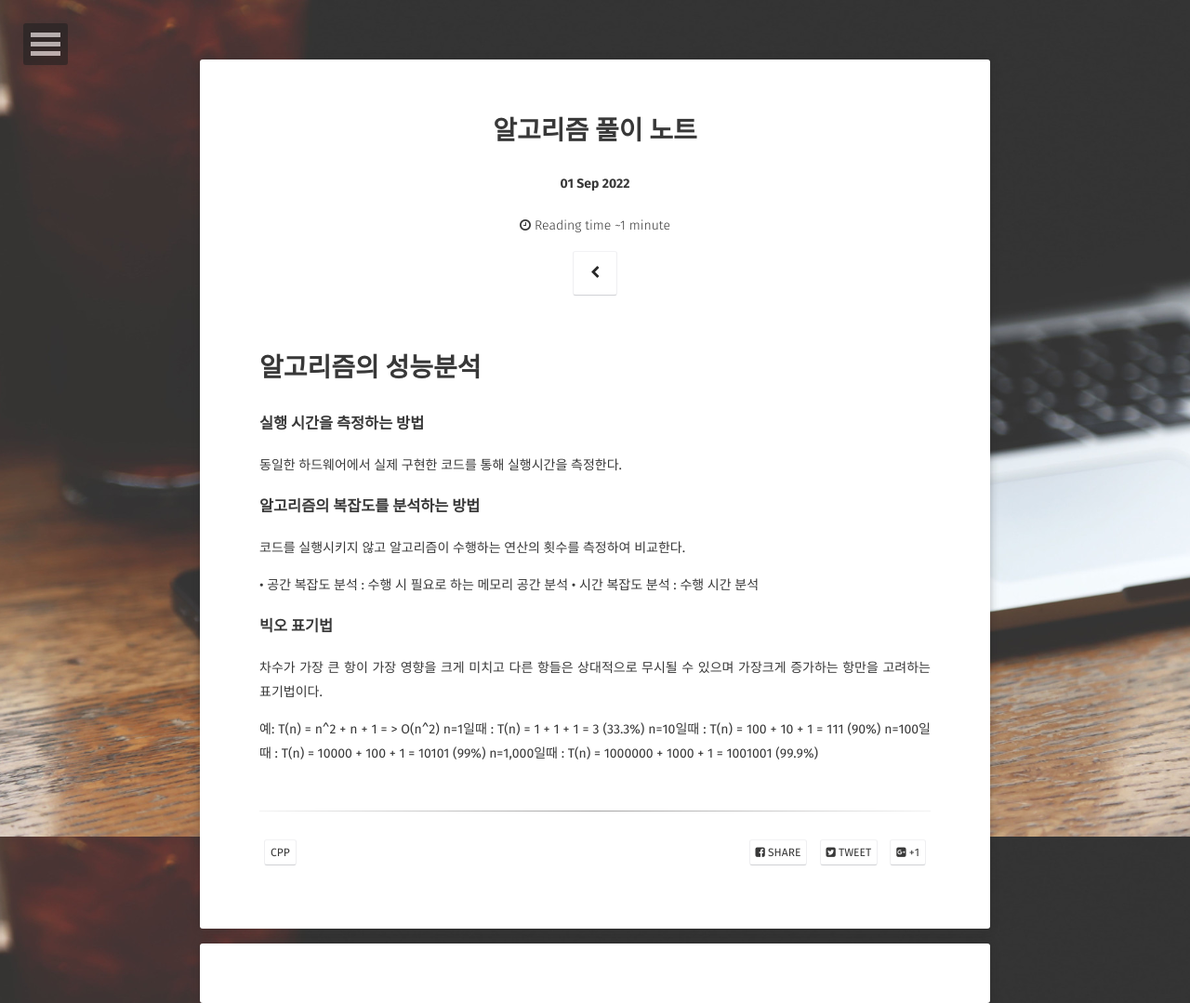
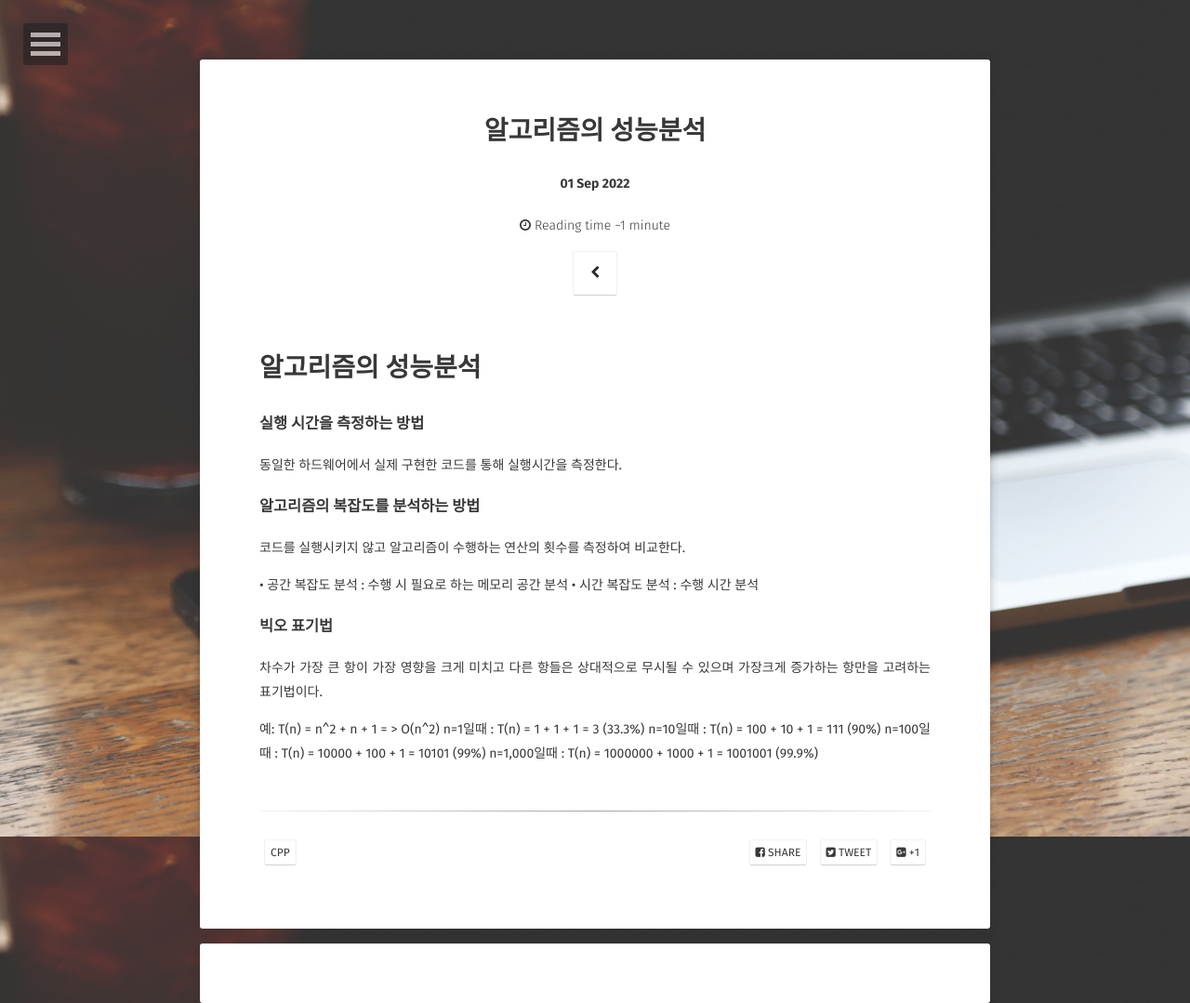
Before and after one commit to snrnsrk5/snrnsrk5.github.com, a Jekyll site: the page built from _posts/2022-09-01-알고리즘 풀이 노트-post.md, in a window 1280 px wide. Shown: the whole page at 93% size. Built offline with Jekyll 4.4.1, drawn with Linux system fonts in a browser that asks for light colours; some web fonts are replaced; comment, search, counter and statistics services are not loaded.

Commit message:
Update 2022-09-01-알고리즘 풀이 노트-post.md

```diff
--- a/_posts/2022-09-01-알고리즘 풀이 노트-post.md
+++ b/_posts/2022-09-01-알고리즘 풀이 노트-post.md
@@ -1,8 +1,8 @@
 ---
 layout: post
-title: "알고리즘 풀이 노트"
+title: "알고리즘의 성능분석"
 date: 2022-09-01
-excerpt: "cpp"
+excerpt: "자료구조 01"
 tags: [cpp]
 comments: true
 ---
```
